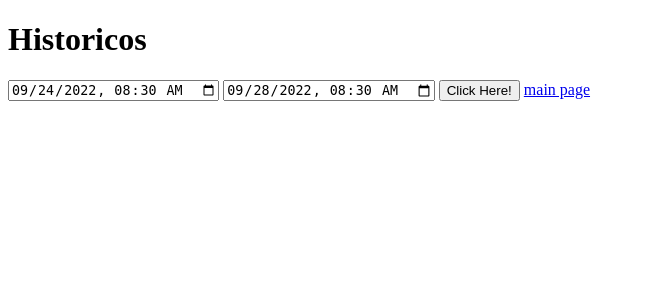
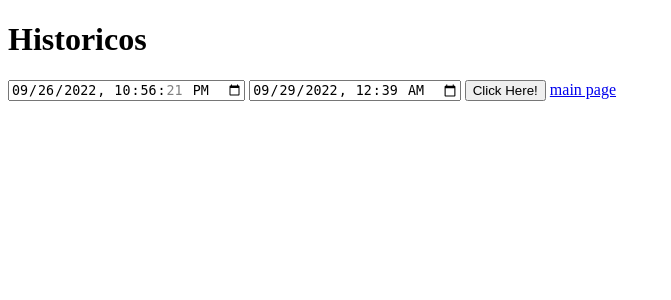
Before and after one commit to sebastiancruzg/Proyectodiseno2, a PHP site: page /historicos.php in a window 1280 px wide. Shown: the top 300 px of the page, without its empty margins (0-671 px from the left). Run offline with PHP 8.4, Linux system fonts and the light colour scheme.

Commit message:
onclick5

```diff
--- a/historicos.js
+++ b/historicos.js
@@ -1,6 +1,6 @@
 function getInfo(){
 
-$.getJSON('post.php', {var1: defdefdate1, var2: defdefdate2}, function (data, textStatus, jqXHR) {
+$.getJSON('post.php', {var1: "2022-09-26 22:56:21", var2: "2022-09-29 00:39:00"}, function (data, textStatus, jqXHR) {
 
     console.log(data);
 
--- a/historicos.php
+++ b/historicos.php
@@ -25,13 +25,13 @@
             id="start"
             name="start"
             type="datetime-local"
-            value="2022-09-24T08:30"/>
+            value="2022-09-26T22:56:21"/>
 
         <input
             id="end"
             name="end"
             type="datetime-local"
-            value="2022-09-28T08:30"/>
+            value="2022-09-29T00:39:00"/>
 
         <button onclick="getInfo()" > Click Here! </button>
 
```
